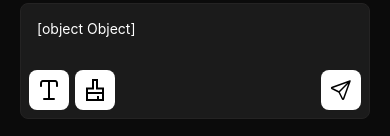
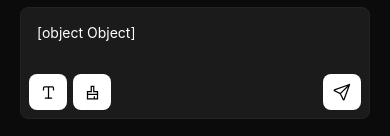
Before and after one commit to ivanglpz/expo-input-autosize, a React Native app: screen / in a window 390 px wide. Shown: the part 705-841 px from the top of the page. Built offline with nearby package versions, Linux system fonts and the light colour scheme.

Commit message:
update icons

```diff
--- a/App.tsx
+++ b/App.tsx
@@ -96,12 +96,16 @@ export default function App() {
                     backgroundColor: "white",
                     padding: 8,
                     borderRadius: 8,
+                    width: 38,
+                    display: "flex",
+                    justifyContent: "center",
+                    alignItems: "center",
                   }}
                   onPress={() => {
                     setText((prev) => `${prev} ${loremText}`);
                   }}
                 >
-                  <Svg width="24" height="24" viewBox="0 0 24 24" fill="none">
+                  <Svg width="15" height="15" viewBox="0 0 24 24" fill="none">
                     <Path
                       fill-rule="evenodd"
                       clip-rule="evenodd"
@@ -122,12 +126,16 @@ export default function App() {
                     backgroundColor: "white",
                     padding: 8,
                     borderRadius: 8,
+                    width: 38,
+                    display: "flex",
+                    justifyContent: "center",
+                    alignItems: "center",
                   }}
                   onPress={() => {
                     setText("");
                   }}
                 >
-                  <Svg width="24" height="24" viewBox="0 0 24 24" fill="none">
+                  <Svg width="15" height="15" viewBox="0 0 24 24" fill="none">
                     <Path
                       d="M9 1H15V9.5H21V23H3V9.5H9V1ZM11 3V11.5H5V14H19V11.5H13V3H11ZM19 16H5V21H14V18H16V21H19V16Z"
                       fill="black"
@@ -141,9 +149,13 @@ export default function App() {
                   backgroundColor: "white",
                   padding: 8,
                   borderRadius: 8,
+                  width: 38,
+                  display: "flex",
+                  justifyContent: "center",
+                  alignItems: "center",
                 }}
               >
-                <Svg width="24" height="24" viewBox="0 0 24 24" fill="none">
+                <Svg width="20" height="20" viewBox="0 0 24 24" fill="none">
                   <Path
                     d="M10.0001 14L21.0001 3M10.0001 14L13.5001 21C13.5439 21.0957 13.6144 21.1769 13.703 21.2338C13.7917 21.2906 13.8948 21.3209 14.0001 21.3209C14.1054 21.3209 14.2085 21.2906 14.2971 21.2338C14.3858 21.1769 14.4562 21.0957 14.5001 21L21.0001 3M10.0001 14L3.00007 10.5C2.90433 10.4561 2.8232 10.3857 2.76632 10.2971C2.70944 10.2084 2.6792 10.1053 2.6792 10C2.6792 9.89468 2.70944 9.79158 2.76632 9.70295C2.8232 9.61431 2.90433 9.54387 3.00007 9.5L21.0001 3"
                     stroke="black"
```
